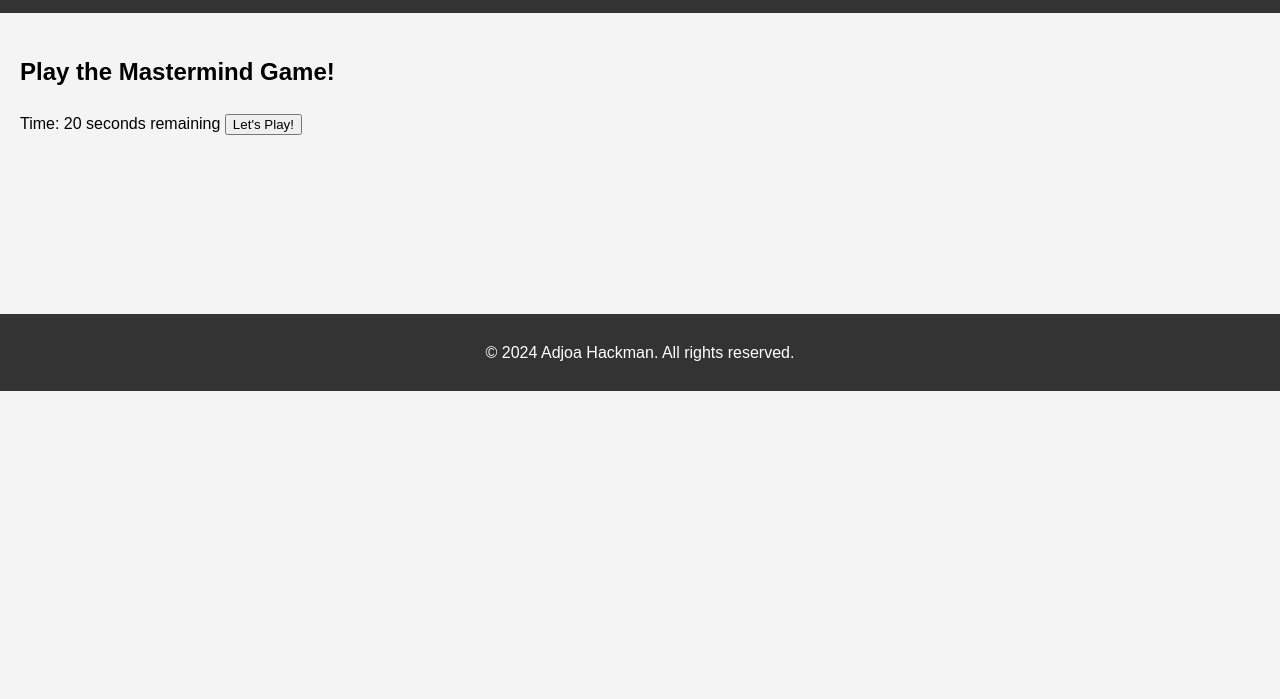
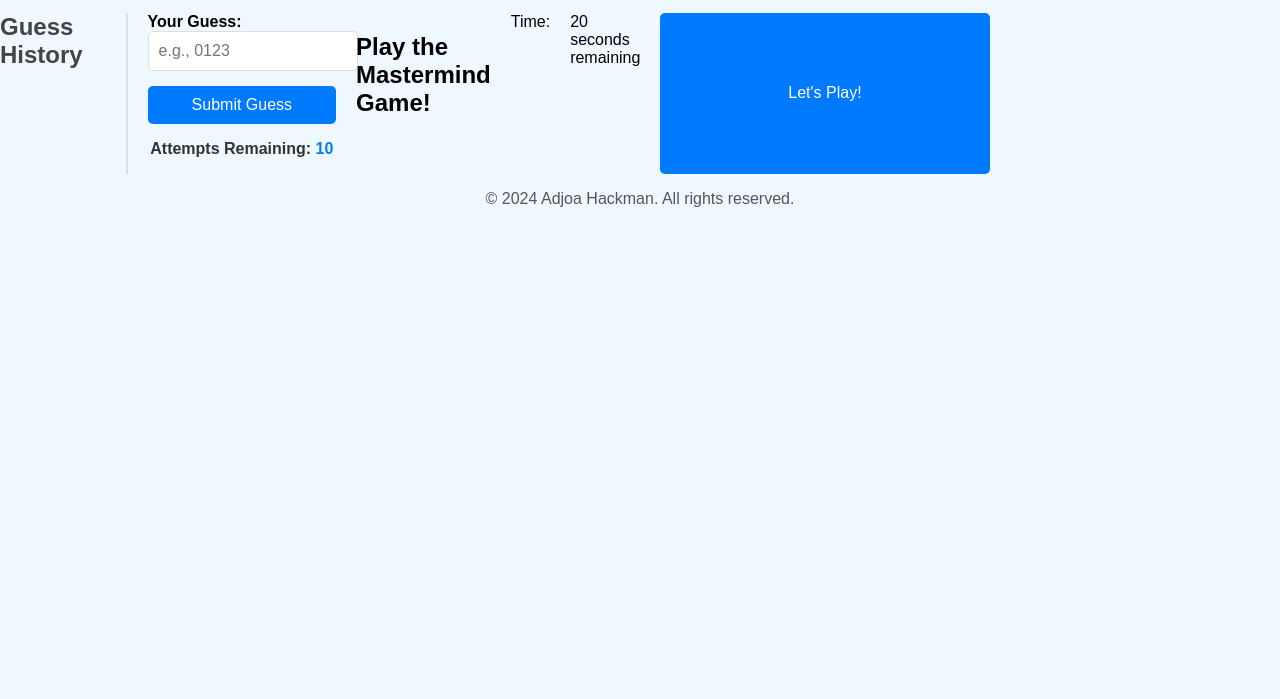
Before and after one commit to AdHackman/REACH-mastermind, a website: page index.html in a window 1280 px wide. Shown: the part 101-800 px from the top of the page. Drawn offline with nearby package versions, Linux system fonts and the light colour scheme.

Commit message:
updated the css and html. working on figuring out functionality

```diff
--- a/index.html
+++ b/index.html
@@ -1,5 +1,6 @@
 <!DOCTYPE html>
 <html lang="en">
+
 <head>
   <meta charset="UTF-8">
   <meta name="viewport" content="width=device-width, initial-scale=1.0">
@@ -7,24 +8,44 @@
   <link rel="stylesheet" href="./styles.css">
   <title>Mastermind Game</title>
 </head>
+
 <body>
   <header>
-    <h1>Mastermind</h1>
+    <h1>Welcome to the Mastermind Game!</h1>
   </header>
   <main>
+    <p>Guess the 4-digit secret code. Numbers range from 0 to 7. You have 10 attempts.</p>
+    <div class="game">
+      <div class="history">
+        <h2>Guess History</h2>
+        <ul id="history-list">
+        </ul>
+      </div>
+      <div class="game-controls">
+        <div class="input-row">
+          <label for="guess">Your Guess:</label>
+          <input type="text" id="guess" placeholder="e.g., 0123" maxlength="4" />
+        </div>
+        <button id="submit-guess">Submit Guess</button>
+        <p id="feedback" class="feedback"></p>
+        <p id="attempts-remaining">Attempts Remaining: <span>10</span></p>
+      </div>
       <h2>Play the Mastermind Game!</h2>
-    Time: <span id="timer" alt = "timer for game"></span>
-    <button id ="generate" class="button">Let's Play!</button>
+      Time: <span id="timer" alt="timer for game"></span>
+      <button id="generate" class="button">Let's Play!</button>
 
-        <div id="question-wrapper">
+
+
+
+      <!-- <div id="question-wrapper">
             <h2 id="question"></h2>
             <span id="question-response"></span>
-        </div>
+        </div> -->
 
       <div id="initials-page">
         <p>Enter Your Initials.</p>
         <button id="submit-initials">Submit</button>
-            <input  id="initials" type="text"/>
+        <input id="initials" type="text" />
       </div>
 
       <div id="score-page">
@@ -33,12 +54,15 @@
         <!-- <input type="text"/> -->
         <!-- <span id="final-score">30</span>/50 -->
         <section id="highscore-table"></section>
-        </div>  </main>
+      </div>
+  </main>
   <footer>
     <p>&copy; 2024 Adjoa Hackman. All rights reserved.</p>
   </footer>
 
+  <script src="https://cdnjs.cloudflare.com/ajax/libs/jquery/3.2.1/jquery.min.js"></script>
   <!-- Link to the JavaScript file -->
   <script src="script.js"></script>
 </body>
+
 </html>
--- a/server.js
+++ b/server.js
@@ -4,7 +4,7 @@ const path = require('path'); // Node.js built-in module for handling file paths
 const app = express(); //creating an express server
 const port = process.env.PORT || 3000; //setting the port to 3000
 
-app.use(express.static('public')); //serving static files from the public folder
+app.use(express.static(path.join(__dirname, 'public'), { extensions: ['html'] }));
 app.use(express.json())
 
 
--- a/styles.css
+++ b/styles.css
@@ -1,16 +1,110 @@
+/* styles.css */
 body {
   font-family: Arial, sans-serif;
-    line-height: 1.6;
+  background-color: #f0f8ff;
   margin: 0;
   padding: 0;
-    background-color: #f4f4f4;
 }
-  header, footer {
-    background: #333;
-    color: #fff;
-    padding: 10px 20px;
+
+.container {
+  max-width: 600px;
+  margin: 50px auto;
+  padding: 20px;
+  background: white;
+  border-radius: 10px;
+  box-shadow: 0 4px 6px rgba(0, 0, 0, 0.1);
+}
+
+h1 {
   text-align: center;
+  color: #333;
 }
-  main {
-    padding: 20px;
+
+p {
+  text-align: center;
+  color: #555;
 }
+
+.game {
+  display: flex;
+  justify-content: space-between;
+  gap: 20px;
+}
+
+.history {
+  width: 40%;
+  border-right: 2px solid #ddd;
+}
+
+.history h2 {
+  margin: 0;
+  color: #444;
+}
+
+#history-list {
+  list-style: none;
+  padding: 0;
+  margin: 10px 0 0;
+  max-height: 300px;
+  overflow-y: auto;
+}
+
+#history-list li {
+  padding: 8px;
+  background: #f9f9f9;
+  border: 1px solid #ddd;
+  margin-bottom: 5px;
+  font-size: 14px;
+}
+
+.game-controls {
+  width: 60%;
+}
+
+.input-row {
+  margin-bottom: 15px;
+}
+
+label {
+  font-weight: bold;
+}
+
+#guess {
+  width: 100%;
+  padding: 10px;
+  font-size: 16px;
+  border: 1px solid #ddd;
+  border-radius: 5px;
+}
+
+button {
+  display: block;
+  width: 100%;
+  padding: 10px;
+  background: #007bff;
+  color: white;
+  border: none;
+  border-radius: 5px;
+  font-size: 16px;
+  cursor: pointer;
+}
+
+button:hover {
+  background: #0056b3;
+}
+
+.feedback {
+  margin-top: 10px;
+  color: #d9534f;
+  font-weight: bold;
+}
+
+#attempts-remaining {
+  margin-top: 10px;
+  font-weight: bold;
+  color: #333;
+}
+
+#attempts-remaining span {
+  color: #007bff;
+}
```
Also changed, not shown: scripts2.js (deleted, +0 -98 lines). Lines whose indentation alone changed are shown as unchanged.
